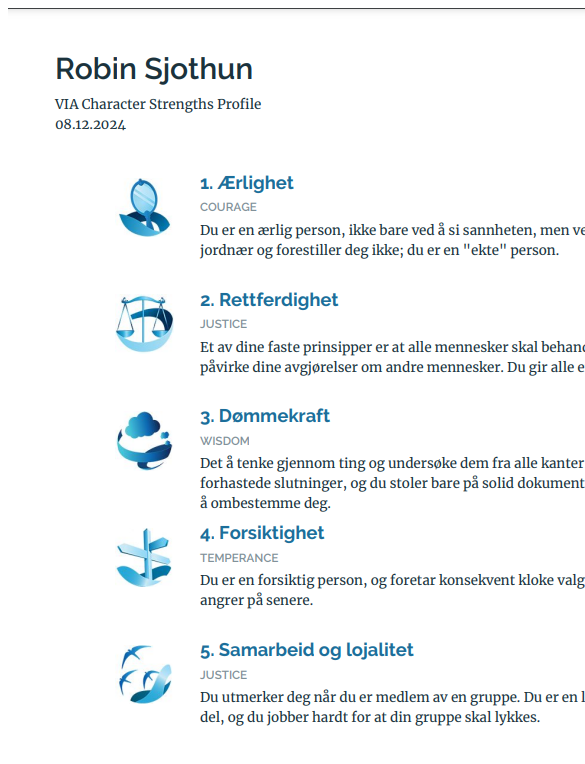
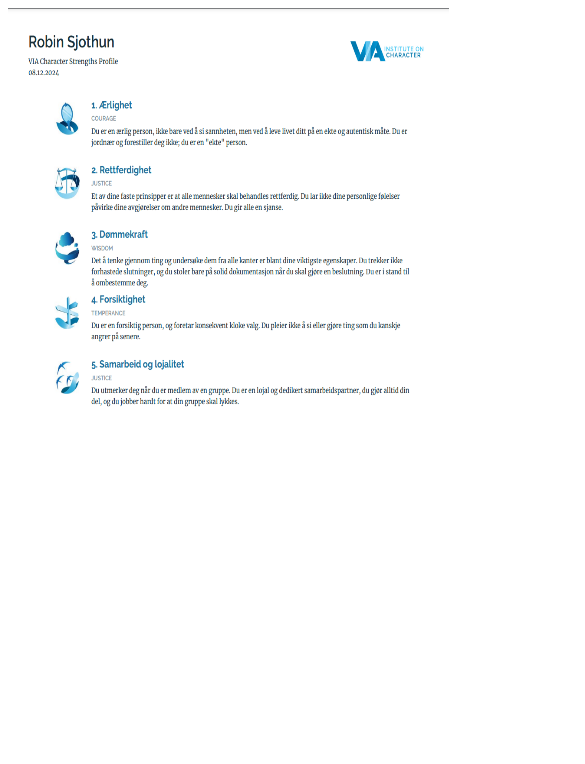
Before and after one commit to iRobin93/VSCode, a plain HTML site: page uke2/styrker.html in a window 390 px wide. Shown: the top 764 px of the page, 585 px wide, since content can reach past the window. Drawn offline with Linux system fonts and the light colour scheme.

Commit message:
update styrker and adjektivhistorie

```diff
--- a/uke2/styrker.html
+++ b/uke2/styrker.html
@@ -6,6 +6,18 @@
     <title>Document</title>
 </head>
 <body>
-    <div> <img src="./images/styrker.png" style="display:flex;flex-grow:1;height:100%;overflow:auto;"></div>
+<style>
+
+    @media (max-width: 800px) {
+  /* CSS that should be displayed if width is equal to or less than 800px goes here */
+  img{
+    width: 500px;
+    height: 400px;
+  }
+}
+
+</style>
+
+    <div> <img src="./images/styrker.png"></div>
 </body>
 </html>
--- a/uke3/css/adjektivHistorie/style.css
+++ b/uke3/css/adjektivHistorie/style.css
@@ -11,7 +11,6 @@
     text-align: center;
     line-height: 90px;
     cursor: pointer;
-    padding: 10px;
     margin: 10px;
 
 }
```
